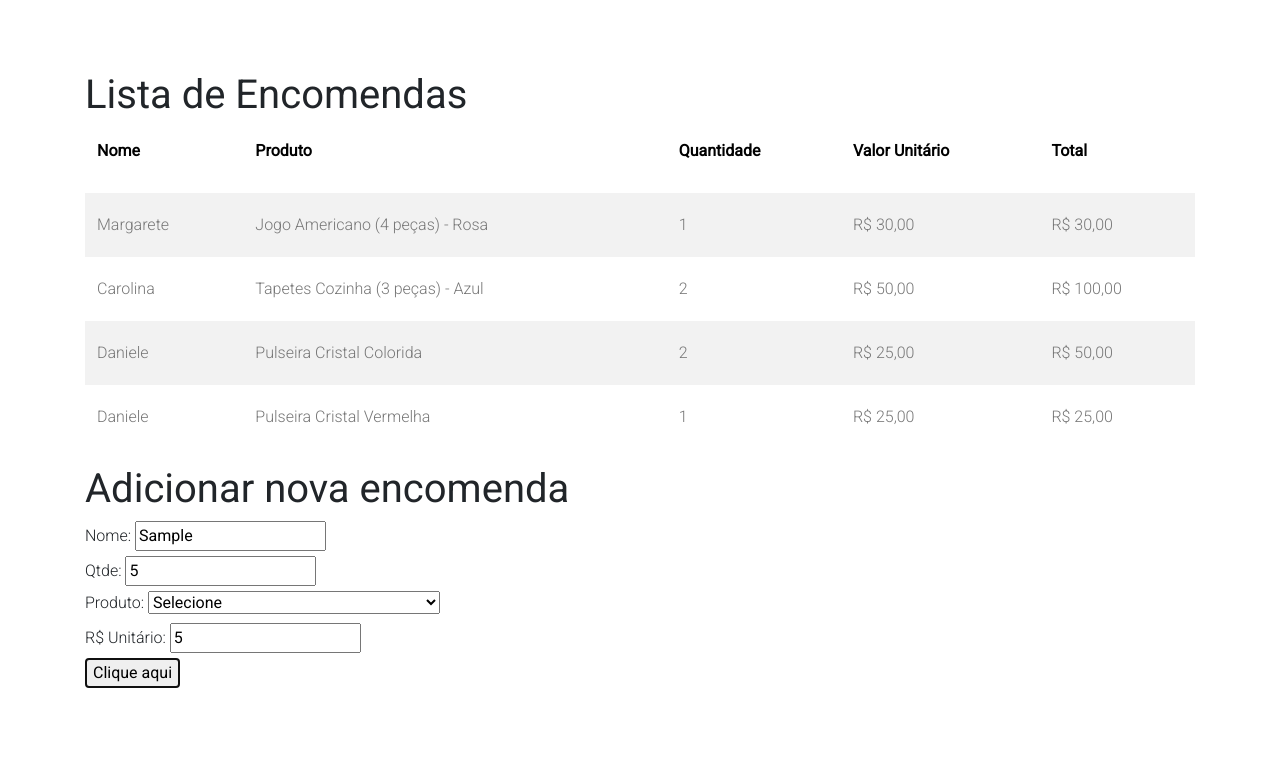
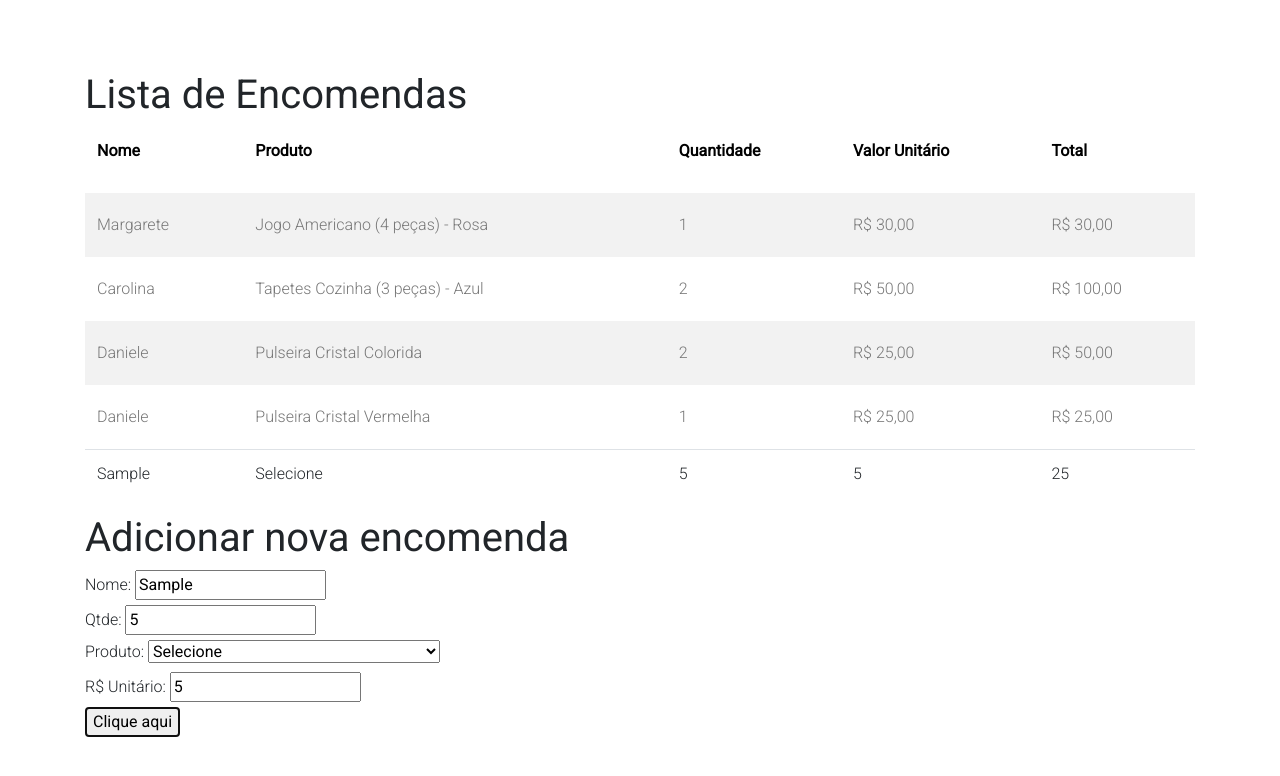
Before and after one commit to Leonardo-Gomiero/DW-1S-2023, a plain HTML site: page index.html in a window 1280 px wide. Both pictures are taken after typing "Sample", "5", "5" into the empty fields and a click on the button "Clique aqui". Shown: the part 937-1713 px from the top of the page. Drawn offline with nearby package versions, Linux system fonts and the light colour scheme; files that its build step writes are made by us from their sources.

Commit message:
Add files via upload

```diff
--- a/index.html
+++ b/index.html
@@ -49,7 +49,7 @@
                 <div class="table-responsive">
 
 
-                    <table class="table table-striped custom-table">
+                    <table class="table table-striped custom-table" id="tabela">
                         <thead>
                             <tr>
                                 <th scope="col">Nome</th>
--- a/js/scripts.js
+++ b/js/scripts.js
@@ -14,6 +14,9 @@ var valorUni = document.querySelector("#value");
 //Captura os dados do cliente
 var clientes = document.querySelectorAll(".cliente");
 var totais = document.querySelectorAll(".total");
+
+//Armazena a tabela em uma variável
+var tabela = document.querySelector("#tabela");
 
 console.log(clientes);
 
@@ -40,7 +43,10 @@ for (var i = 0; i < clientes.length; i++) {
     EVENTOS
 ============================*/
 
+//O evento a seguir recebe os valores do forms e adiciona na tabela
 botao.addEventListener("click", function(event){
+
+
     event.preventDefault();
     console.log("O título foi clicado, hein");
     console.log("Nome: "  + nome.value);
@@ -49,4 +55,31 @@ botao.addEventListener("click", function(event){
     console.log("Valor unitário: "  + valorUni.value);
 
 
+    //Criando uma linha que será adicionada na tabela
+    const linha = document.createElement('tr');
+
+    //Criando colunas que serão adicionadas à linha criada acima
+    const colNome = document.createElement('td');
+    const colProduto = document.createElement('td');
+    const colQuantidade = document.createElement('td');
+    const colValor = document.createElement('td');
+    const colTotal = document.createElement('td');
+
+    //Atribuindo valores às colunas
+    colNome.textContent = nome.value;
+    colProduto.textContent = produto.value;
+    colQuantidade.textContent = quantidadeSel.value;
+    colValor.textContent = valorUni.value;
+    colTotal.textContent = quantidadeSel.value * valorUni.value;
+
+    //Adicionando as colunas à linha
+    linha.appendChild(colNome);
+    linha.appendChild(colProduto);
+    linha.appendChild(colQuantidade);
+    linha.appendChild(colValor);
+    linha.appendChild(colTotal);
+
+    //Adicionando a linha à tabela
+    tabela.appendChild(linha);
+
 })
```
